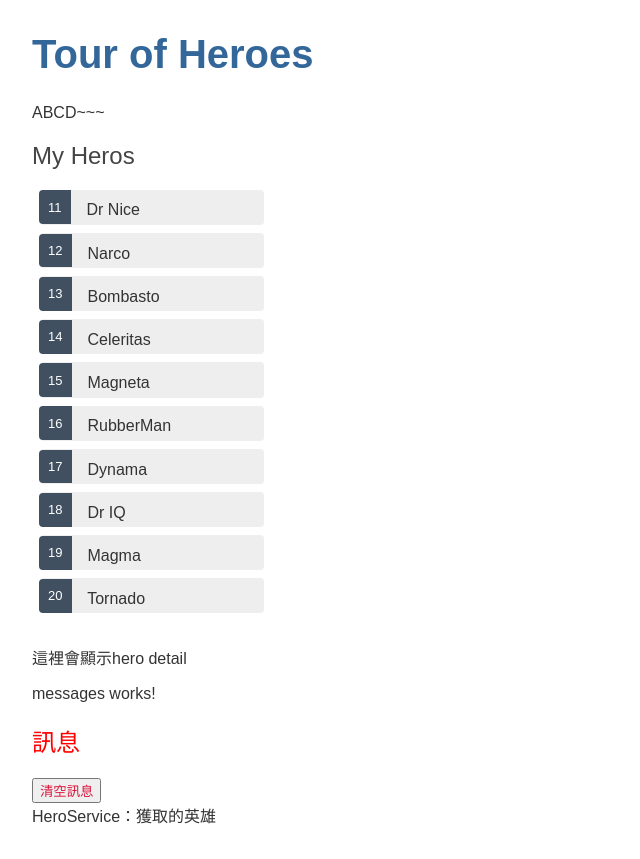
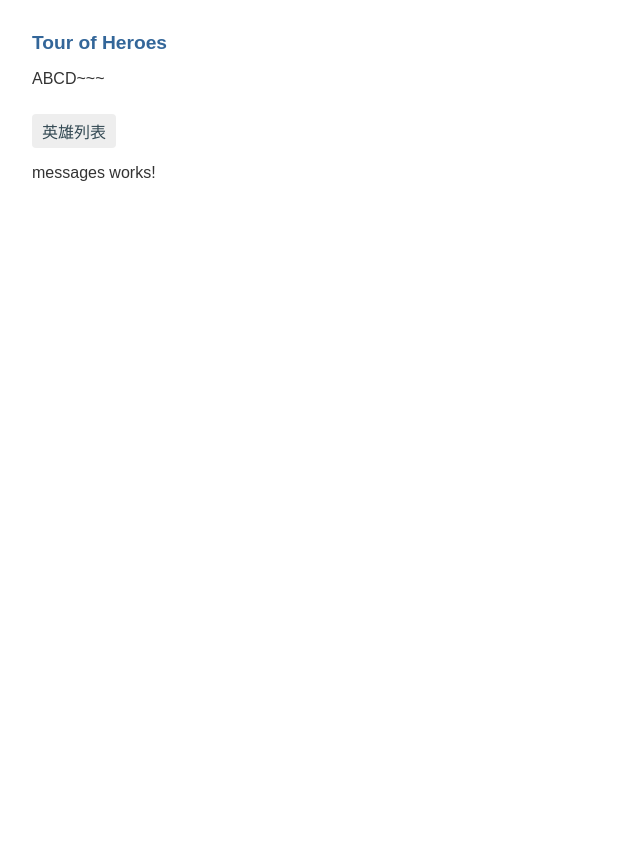
Before and after one commit to dannypc1628/Angular-Tour-of-Heroes, an Angular app: page / in a window 1280 px wide. Shown: the whole page, without its empty margins (0-640 px from the left). After the commit the page ends 800 px from the top, so only its background shows below. Built offline with nearby package versions, Linux system fonts and the light colour scheme.

Commit message:
建立app-routing.module並使用router-outlet

```diff
--- a/src/app/app.component.css
+++ b/src/app/app.component.css
@@ -0,0 +1,28 @@
+/* AppComponent's private CSS styles */
+h1 {
+  font-size: 1.2em;
+  margin-bottom: 0;
+}
+h2 {
+  font-size: 2em;
+  margin-top: 0;
+  padding-top: 0;
+}
+nav a {
+  padding: 5px 10px;
+  text-decoration: none;
+  margin-top: 10px;
+  display: inline-block;
+  background-color: #eee;
+  border-radius: 4px;
+}
+nav a:visited, a:link {
+  color: #334953;
+}
+nav a:hover {
+  color: #039be5;
+  background-color: #cfd8dc;
+}
+nav a.active {
+  color: #039be5;
+}
--- a/src/app/app.component.html
+++ b/src/app/app.component.html
@@ -1,6 +1,8 @@
 <h1>{{title}}</h1>
 
 <p>{{content}}</p>
-
-<app-heroes></app-heroes>
+<nav>
+  <a routerLink="/heroes">英雄列表</a>
+</nav>
+<router-outlet></router-outlet>
 <app-messages></app-messages>
--- a/src/app/app.module.ts
+++ b/src/app/app.module.ts
@@ -6,6 +6,7 @@ import { AppComponent } from './app.component';
 import { HeroesComponent } from './heroes/heroes.component';
 import { HeroDetailComponent } from './hero-detail/hero-detail.component';
 import { MessagesComponent } from './messages/messages.component';
+import { AppRoutingModule } from './app-routing.module';
 
 @NgModule({
   declarations: [
@@ -16,7 +17,8 @@ import { MessagesComponent } from './messages/messages.component';
   ],
   imports: [
     BrowserModule,
-    FormsModule
+    FormsModule,
+    AppRoutingModule
   ],
   providers: [],
   bootstrap: [AppComponent]
```
Also changed, not shown: src/app/app-routing.module.ts (added, +14 -0 lines), 1 other file (tests, documents, lock files or other folders).
